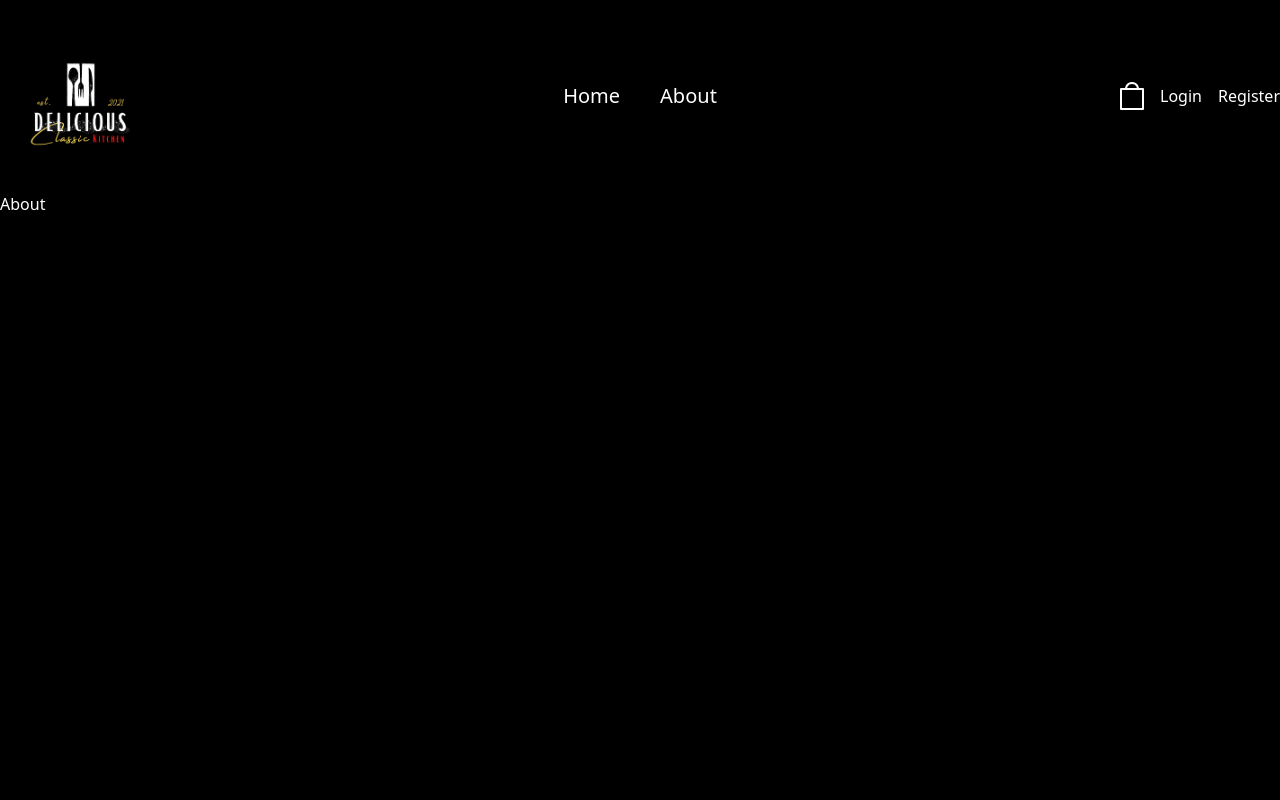
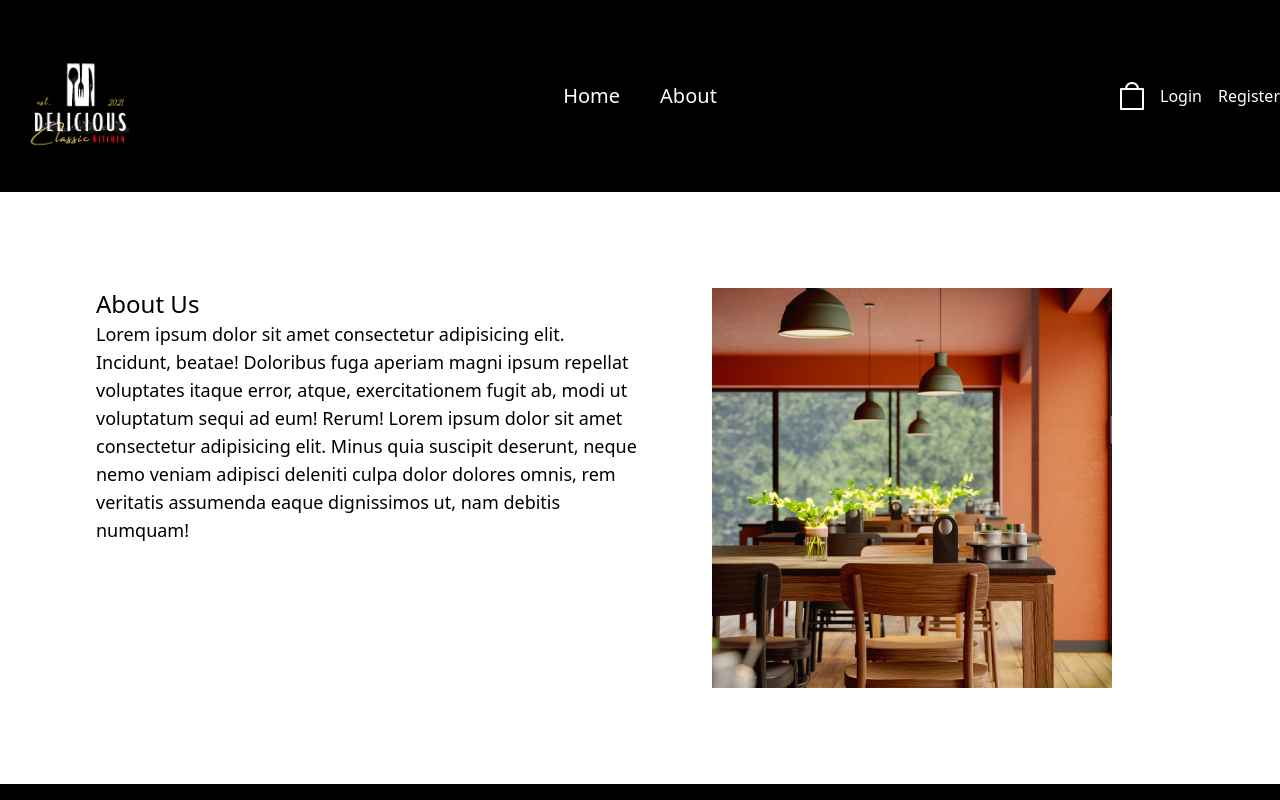
Before and after one commit to devumairazmat/food-ordering-app, a React (Create React App) app: page /about in a window 1280 px wide. Built offline with nearby package versions, Linux system fonts and the light colour scheme.

Commit message:
Home done

```diff
--- a/src/App.css
+++ b/src/App.css
@@ -3,12 +3,8 @@
   margin: 0;
   box-sizing: border-box;
 }
-body{
-  overflow: hidden;
-}
-#root {
-  height: 100%;
-}
+
+
 .App {
  height: 100vh;
  background-color: black;
--- a/src/components/Banner.jsx
+++ b/src/components/Banner.jsx
@@ -1,10 +1,25 @@
+import Button from "../elements/Button";
+
 export const Banner = () => {
-    return(
-       <div className="banner w-full md::w-2/3 px-2 mx-auto relative flex items-center-justify-between">
-        <div className="banner-description w-full md:w-1/2 p-3"></div>
-        <div className="banner-image w-full md:w-1/2 p-3">
-            <img src={require("../assets/images/pizza_banner.png")} alt="banner" className="max-h-95" />
+  return (
+    <div className="banner w-full md:w-2/3 px-7 mx-auto relative flex items-center-justify-between">
+    <div className="banner-deescription w-full md:w-1/2 p-3">
+        <h2 className="mb-6 text-4xl font-bold text-white">
+            Food Ordering Made Easy
+        </h2>
+        <p className="font-semibold text-lg text-red-600 py-2">
+            Get Started Today!
+        </p>
+        <div className="btn-container">
+            <Button>Order Now</Button>
+            <a href="/menu" className="text-yellow-400 hover:text-yellow-500 font-bold text-decoration-line px-3">
+                See Menu
+            </a>
         </div>
-       </div>
-    )
-}
+    </div>
+    <div className="banner-image w-full md:w-1/2 p-3 flex justify-end">
+        <img src={require("../assets/images/pizza_banner.png")} alt="banner" className="max-h-95" />
+    </div>
+</div>
+  );
+};
--- a/src/index.css
+++ b/src/index.css
@@ -1,3 +1,39 @@
 @tailwind base;
 @tailwind components;
 @tailwind utilities;
+
+@layer base {
+    @font-face {
+      font-family: 'ClashDisplay-Regular';
+      src: url('./assets/fonts/ClashDisplay-Regular.woff2').format('woff2');
+      font-weight: 400;
+      font-display: swap;
+      font-style: normal;
+    }
+
+    @font-face {
+      font-family: 'ClashDisplay-Medium';
+      src: url('./assets/fonts/ClashDisplay-Medium.woff2').format('woff2');
+      font-weight: 500;
+      font-display: swap;
+      font-style: normal;
+    }
+
+    @font-face {
+      font-family: 'ClashDisplay-Bold';
+      src: url('./assets/fonts/ClashDisplay-Bold.woff2').format('woff2');
+      font-weight: 700;
+      font-display: swap;
+      font-style: normal;
+    }
+  }
+
+  .line-clamp-4 {
+    overflow: hidden;
+    text-overflow: ellipsis;
+    display: -webkit-box;
+    -webkit-box-orient: vertical;
+    -webkit-line-clamp: 4;
+    max-height: 109px;
+    line-height: 1.26;
+  }
--- a/src/pages/About/Index.jsx
+++ b/src/pages/About/Index.jsx
@@ -1,6 +1,25 @@
+import  aboutImage from "../../assets/images/about-image.png"
 const About = () => {
     return <>
-    <div className="text-white">About</div>
+    <div className="bg-white">
+            <div className="p-24 grid grid-cols-2">
+                <div className="">
+                    <h2 className="text-2xl font-medium">About Us</h2>
+                    <p className="text-lg">
+                    Lorem ipsum dolor sit amet consectetur adipisicing elit. Incidunt,
+                    beatae! Doloribus fuga aperiam magni ipsum repellat voluptates
+                    itaque error, atque, exercitationem fugit ab, modi ut voluptatum
+                    sequi ad eum! Rerum! Lorem ipsum dolor sit amet consectetur
+                    adipisicing elit. Minus quia suscipit deserunt, neque nemo veniam
+                    adipisci deleniti culpa dolor dolores omnis, rem veritatis assumenda
+                    eaque dignissimos ut, nam debitis numquam!
+                    </p>
+                </div>
+                <div className="flex items-center justify-center">
+                    <img src={aboutImage} alt="" className="w-[400px] h-[400px] object-cover" />
+                </div>
+            </div>
+        </div>
     </>;
   };
 
--- a/src/pages/Home/Index.jsx
+++ b/src/pages/Home/Index.jsx
@@ -1,8 +1,12 @@
-import { Banner } from "../../components/Banner"
+import { Banner } from "../../components/Banner";
+import AboutUs from "../../components/AboutUS";
 const Home = () => {
   return (
-    <Banner/>
-  )
+    <>
+      <Banner />
+      <AboutUs />
+    </>
+  );
 };
 
 export default Home;
```
